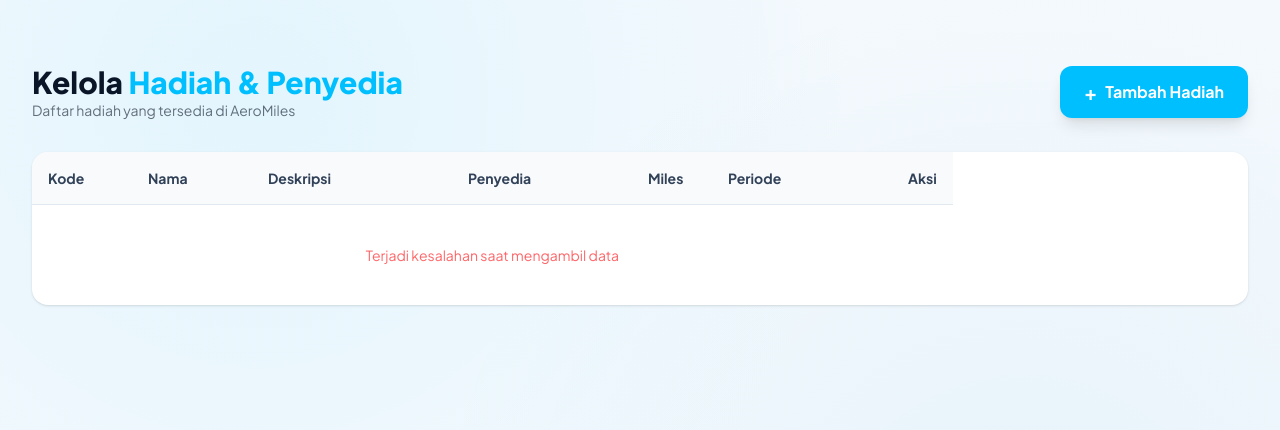
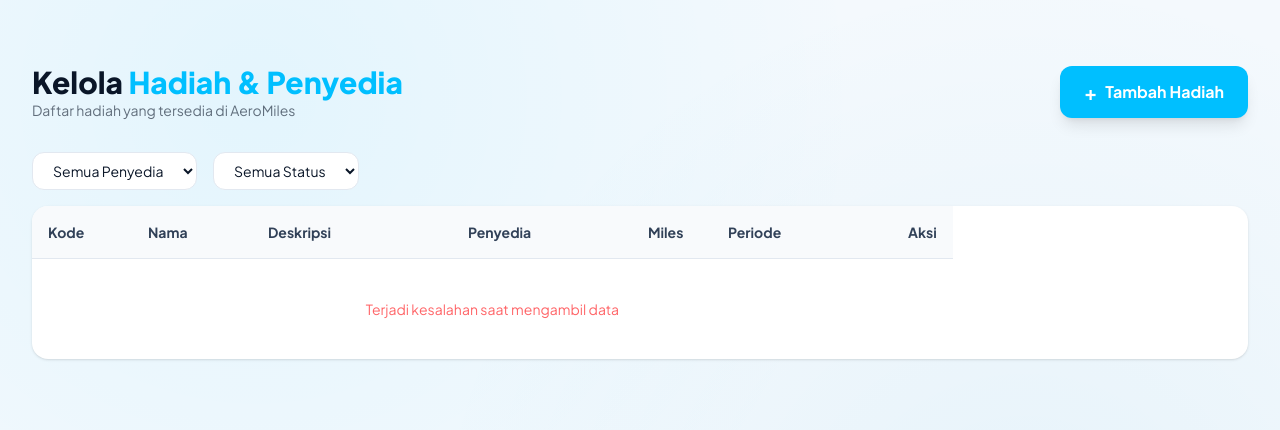
Before and after one commit to Basdat-E12-Babysitter/Aeromiles, a Django app: page /partners/hadiah/ in a window 1280 px wide. Shown: the part 62-492 px from the top of the page. Run offline with Django 5.2, Linux system fonts and the light colour scheme; some libraries are stand-ins or nearby versions.

Commit message:
feat: implement CRUD hadiah and mitra with filter

```diff
--- a/partners/templates/partners/kelola_hadiah.html
+++ b/partners/templates/partners/kelola_hadiah.html
@@ -8,6 +8,7 @@
 
 {% block content %}
 <div>
+
   <div class="flex items-center justify-between mb-8 w-full">
     <div>
       <h1 class="text-3xl font-extrabold" style="color:var(--ink)">
@@ -25,6 +26,17 @@
       <span class="text-xl">+</span>
       Tambah Hadiah
     </button>
+  </div>
+
+  <div class="flex gap-4 mb-4">
+    <select id="filter-penyedia" class="px-4 py-2 rounded-xl text-sm outline-none bg-white border border-slate-200">
+      <option value="">Semua Penyedia</option>
+    </select>
+    <select id="filter-status" class="px-4 py-2 rounded-xl text-sm outline-none bg-white border border-slate-200">
+      <option value="">Semua Status</option>
+      <option value="aktif">Aktif</option>
+      <option value="tidak_aktif">Tidak Aktif</option>
+    </select>
   </div>
 
   <div class="bg-white rounded-2xl shadow-sm overflow-x-auto">
@@ -179,6 +191,9 @@
 
   const modal = document.getElementById('modal-nayra');
   const modalDelete = document.getElementById('modal-delete');
+  let allHadiah = [];
+  let allPenyedia = {};
+
   let hadiahYangMauDihapus = null;
 
   function bukaModal() {
@@ -285,7 +300,7 @@
     }
   });
 
-  // ========== LOAD TABEL (tetap Supabase JS) ==========
+  // ========== LOAD TABEL ==========
     async function loadTabelHadiah() {
       try {
         const sb = window.AeroMilesSupabase;
@@ -308,9 +323,33 @@
           selectPenyedia.innerHTML += `<option value="${mk.id_penyedia}">${mk.nama_maskapai}</option>`;
         });
 
+        allHadiah = hadiah;
+        allPenyedia = mapPenyedia;
+
+        const filterPenyedia = document.getElementById('filter-penyedia');
+        filterPenyedia.innerHTML = '<option value="">Semua Penyedia</option>';
+        Object.entries(mapPenyedia).forEach(([id, p]) => {
+          filterPenyedia.innerHTML += `<option value="${id}">${p.nama}</option>`;
+        });
+
+
+        renderTabel(allHadiah);
+
+      } catch (e) {
+        console.error(e);
+        document.getElementById('tbody-hadiah').innerHTML = `
+          <tr><td colspan="7" class="text-center py-10 text-red-400">Terjadi kesalahan saat mengambil data</td></tr>`;
+      }
+    }
+
+    function renderTabel(data) {
     const tbody = document.getElementById('tbody-hadiah');
-      tbody.innerHTML = hadiah.map(h => {
-        const penyedia = mapPenyedia[h.id_penyedia];
+    if (data.length === 0) {
+      tbody.innerHTML = '<tr><td colspan="7" class="text-center py-10 text-slate-400">Tidak ada data</td></tr>';
+      return;
+    }
+    tbody.innerHTML = data.map(h => {
+      const penyedia = allPenyedia[h.id_penyedia];
       const namaPenyedia = penyedia ? penyedia.nama : '-';
       const badgeText = penyedia ? penyedia.tipe : '-';
       const badgeClass = badgeText === 'airline' ? 'bg-sky-100 text-sky-700' : 'bg-orange-100 text-orange-600';
@@ -343,11 +382,20 @@
         </tr>
       `;
     }).join('');
-    } catch (e) {
-      console.error(e);
-      document.getElementById('tbody-hadiah').innerHTML = `
-        <tr><td colspan="7" class="text-center py-10 text-red-400">Terjadi kesalahan saat mengambil data</td></tr>`;
   }
+
+  document.getElementById('filter-penyedia').addEventListener('change', applyFilter);
+  document.getElementById('filter-status').addEventListener('change', applyFilter);
+
+  function applyFilter() {
+    const penyedia = document.getElementById('filter-penyedia').value;
+    const status = document.getElementById('filter-status').value;
+    const today = new Date().toISOString().split('T')[0];
+    let filtered = allHadiah;
+    if (penyedia) filtered = filtered.filter(h => h.id_penyedia == penyedia);
+    if (status === 'aktif') filtered = filtered.filter(h => h.program_end >= today);
+    else if (status === 'tidak_aktif') filtered = filtered.filter(h => h.program_end < today);
+    renderTabel(filtered);
   }
 
   function editHadiah(h) {
```
Lines whose indentation alone changed are shown as unchanged.
